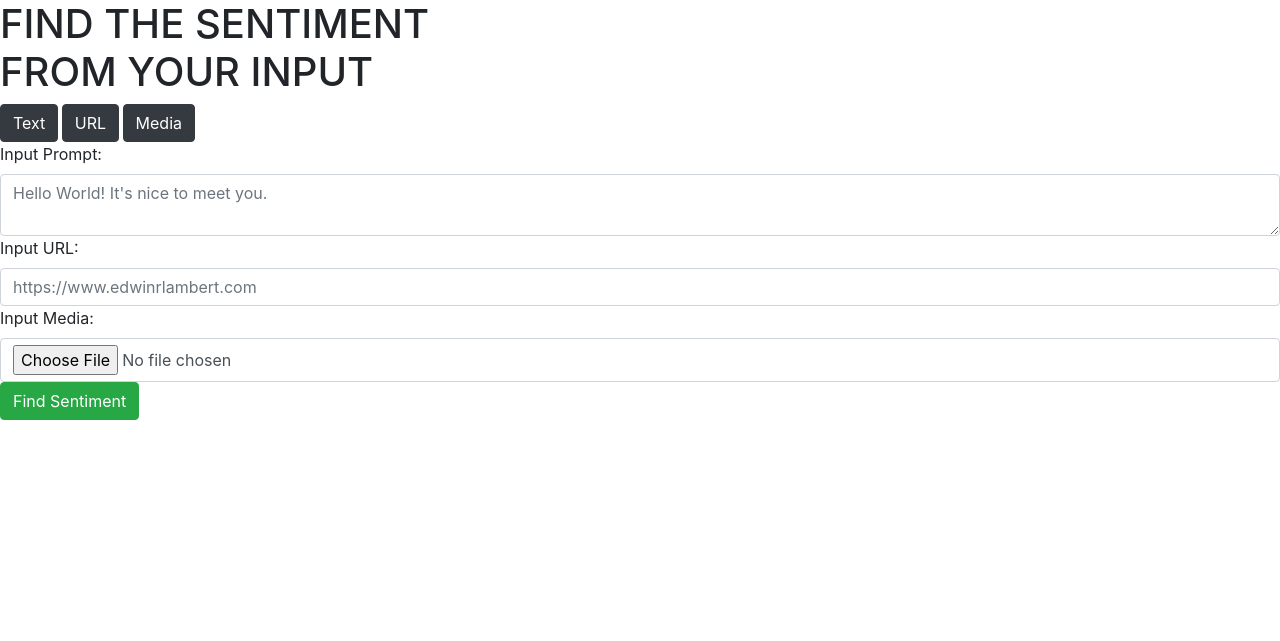
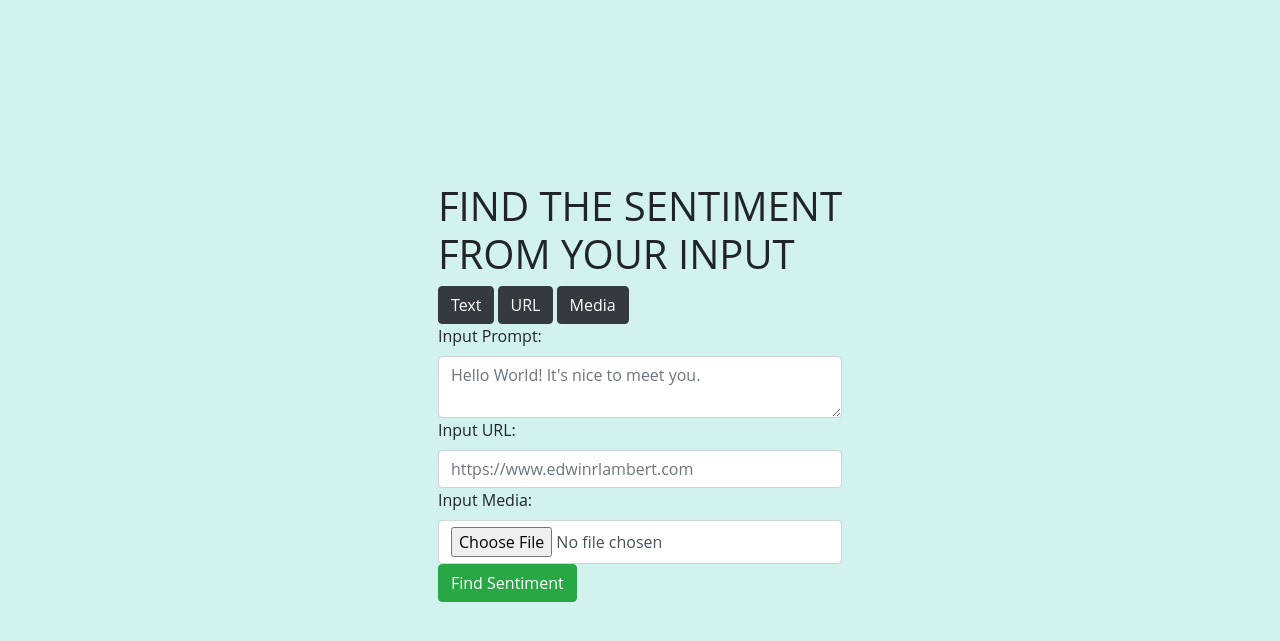
Before and after one commit to edwinrlambert/Sentiment-Analysis-Using-Flask, a Flask app: page / in a window 1280 px wide. Shown: the top 641 px of the page. Run offline with Flask 3, Linux system fonts and the light colour scheme; some web fonts are replaced.

Commit message:
Created base styles.css file

```diff
--- /dev/null
+++ b/static/styles/styles.css
@@ -0,0 +1,16 @@
+@import url('https://fonts.cdnfonts.com/css/open-sans');
+
+* {
+    font-family: 'Open Sans', sans-serif;
+}
+
+body {
+    background-color: #D2F2F0;
+}
+
+main {
+    position: absolute;
+    top: 50%;
+    left: 50%;
+    transform: translate(-50%, -50%);
+}
--- a/templates/index.html
+++ b/templates/index.html
@@ -33,12 +33,14 @@
                 <!-- Enter Text Input -->
                 <div id="div-textarea">
                     <label for="form-input-textarea" class="form-label">Input Prompt:</label>
-                    <textarea id="form-input-textarea" class="form-control" name="form-textarea" placeholder="Hello World! It's nice to meet you."></textarea>
+                    <textarea id="form-input-textarea" class="form-control" name="form-textarea"
+                        placeholder="Hello World! It's nice to meet you."></textarea>
                 </div>
                 <!-- Enter URL Input -->
                 <div id="div-url">
                     <label for="form-input-url" class="form-label">Input URL:</label>
-                    <input type="text" id="form-input-url" class="form-control" name="form-url" placeholder="https://www.edwinrlambert.com" />
+                    <input type="text" id="form-input-url" class="form-control" name="form-url"
+                        placeholder="https://www.edwinrlambert.com" />
                 </div>
                 <!-- Enter Media Input -->
                 <div id="div-media">
```
